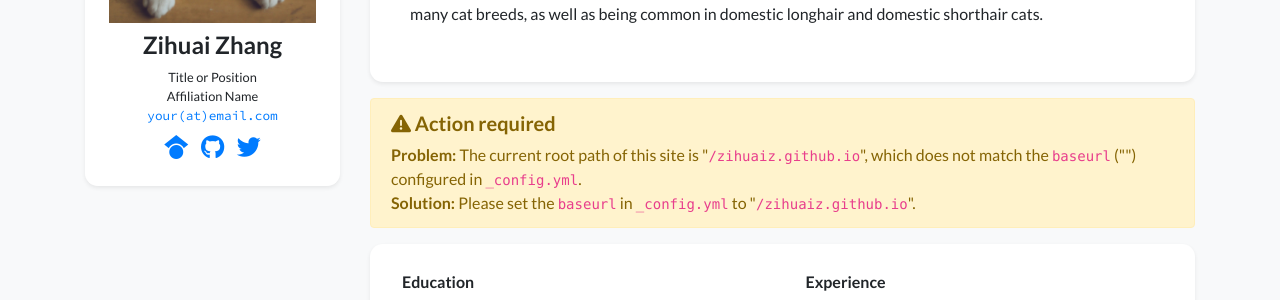
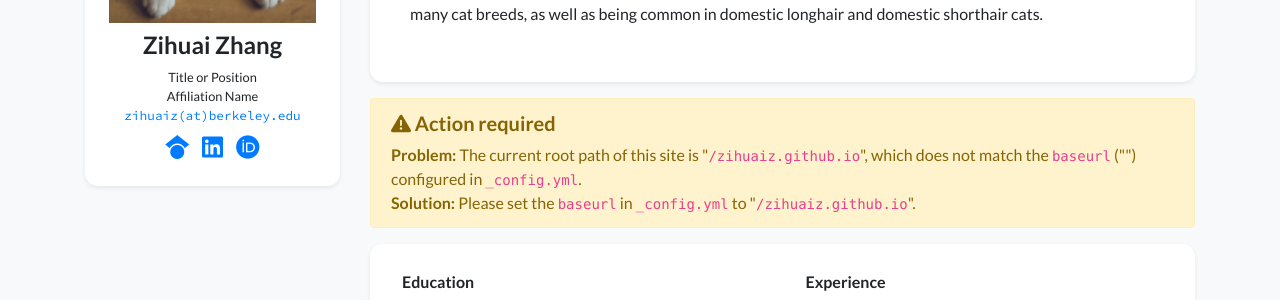
Before and after one commit to zihuaiz/zihuaiz.github.io, a Jekyll site: the page built from index.html, in a window 1280 px wide. Shown: the part 288-588 px from the top of the page. Built offline with Jekyll 4.4.1, drawn with Linux system fonts in a browser that asks for light colours; nearby versions of some CDN libraries; a style sheet for code colours, icons or effects is not loaded.

Commit message:
Update profile.yml

```diff
--- a/_data/profile.yml
+++ b/_data/profile.yml
@@ -8,16 +8,16 @@ positions:
   logo: /assets/images/badges/MIT_Social_circle.png  # Logo is optional
 
 
-email: "your@email.com"
+email: "zihuaiz@berkeley.edu"
 # cv_link: link-to-your-cv-file
-gscholar: xFmQpf4AAAAJ  # This is an example, replace it with your own Google Scholar ID
-github: your_github_id
-twitter: your_twitter_id  # Do not include the '@' symbol
+gscholar: htA0TZsAAAAJ&hl  # This is an example, replace it with your own Google Scholar ID
+# github: your_github_id
+# twitter: your_twitter_id  # Do not include the '@' symbol
 # wechat_qrcode: /assets/images/etc/wechat.jpg
 # wechat_prompt: >-
 #   Please tell me your <strong>name</strong> and <strong>affiliation</strong> (current or past) when adding my wechat. Thanks!
-# linkedin: your-linked-in-id
-# orcid: 0000-0000-0000-0000
+linkedin: zihuai-zhang-4a1170100
+orcid: 0000-0001-7999-9790
 
 short_bio_text_justify: false
 short_bio: >-
```
